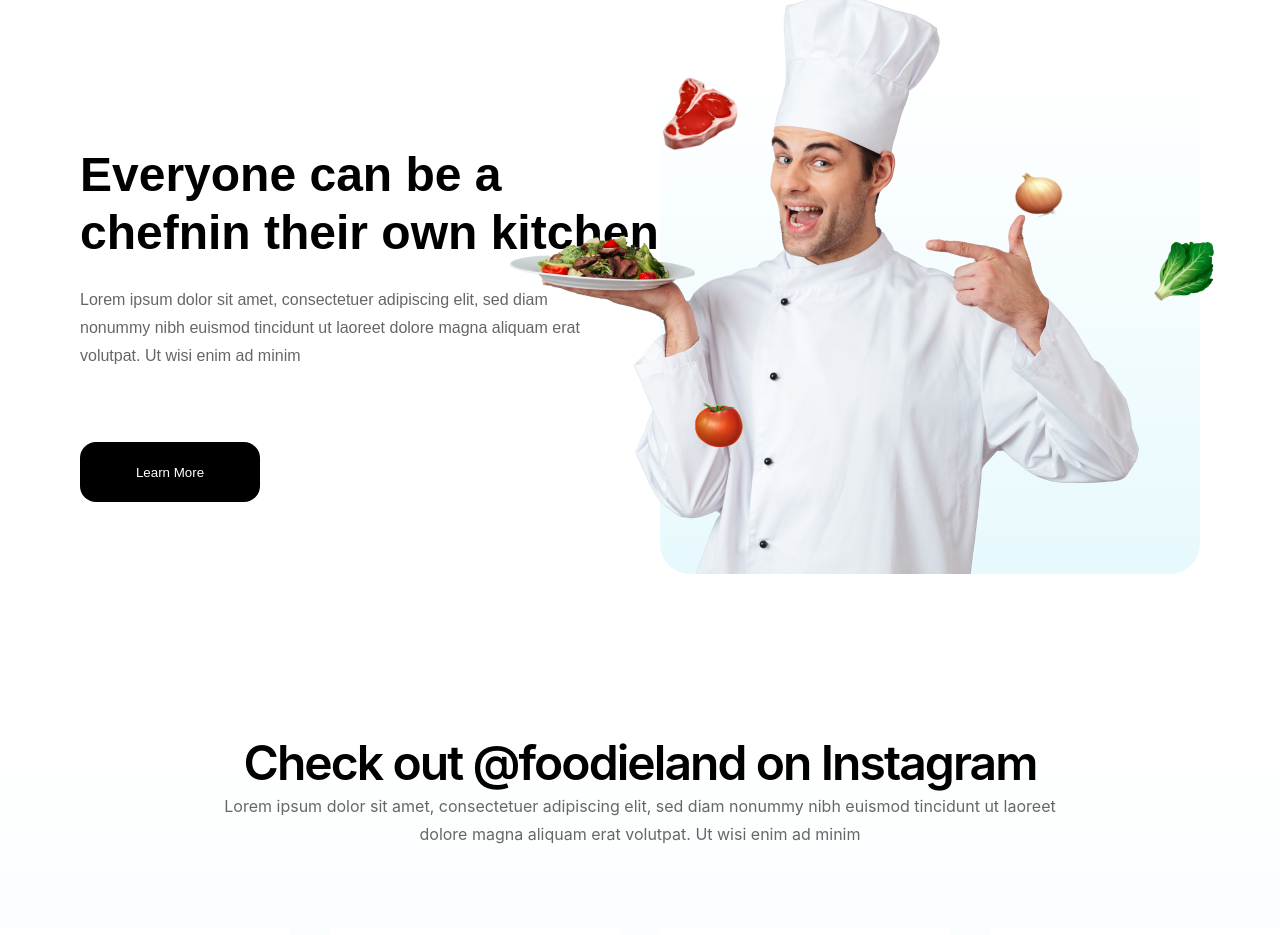
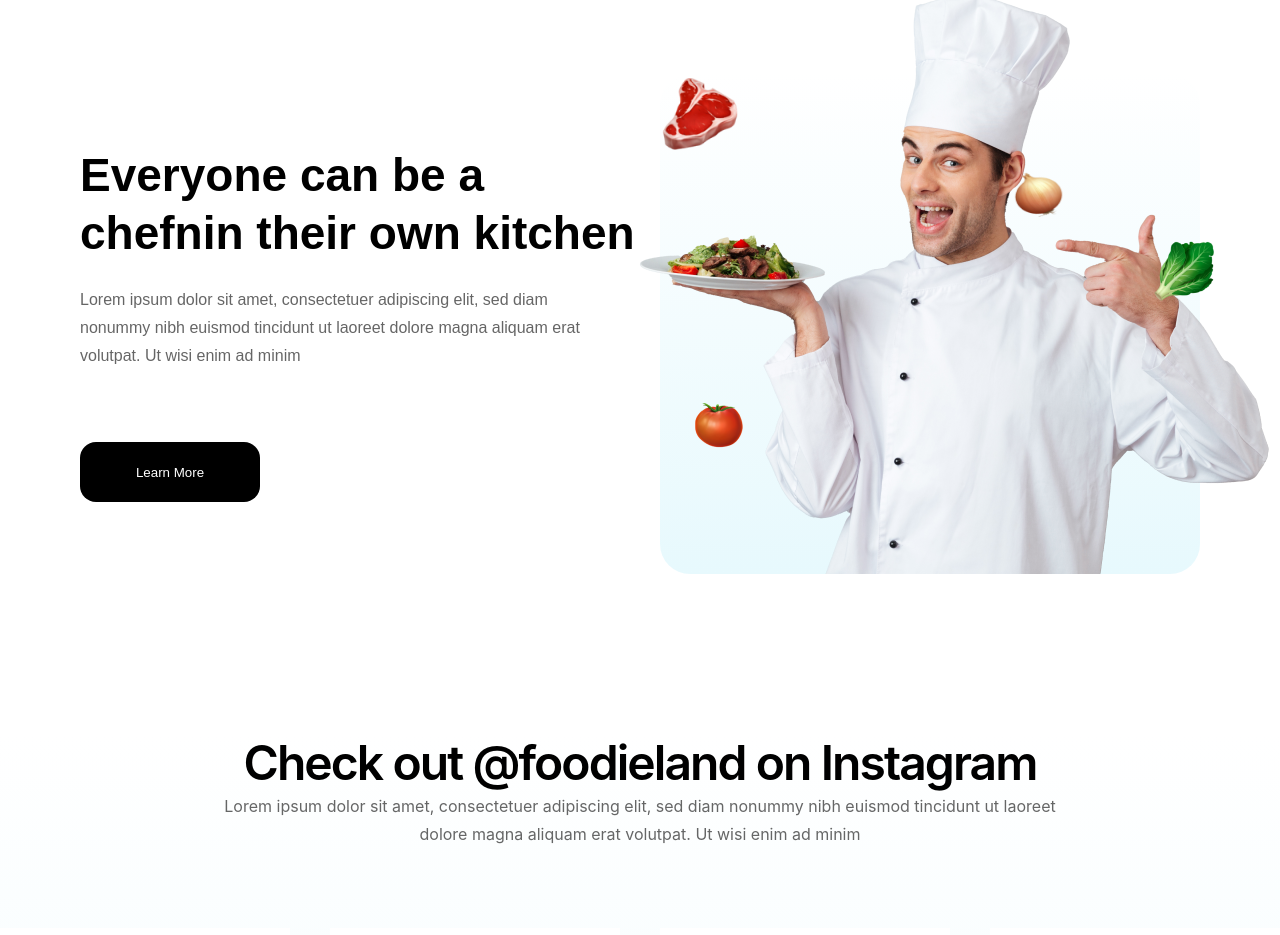
Before and after one commit to vajihe410/foodieland, a Next.js app: page / in a window 1280 px wide. Shown: the part 3717-4652 px from the top of the page. Built offline with nearby package versions, Linux system fonts and the light colour scheme.

Commit message:
Styles:chaange fontsize of h2 and position of chef

```diff
--- a/components/module/AboutChef.module.css
+++ b/components/module/AboutChef.module.css
@@ -11,7 +11,7 @@
 
 }
 .texts h2{
-    font-size: 48px;
+    font-size: 46px;
     font-weight: 600;
     line-height: 58.09px;
     display: inline-block;
@@ -49,8 +49,8 @@
     width: 660px;
     height: 597px;
     position: absolute;
-    right: 50px;
-    top:-97px
+    top:-97px;
+    left: -40px;
 }
 .tomato{
     width: 50px;
```
